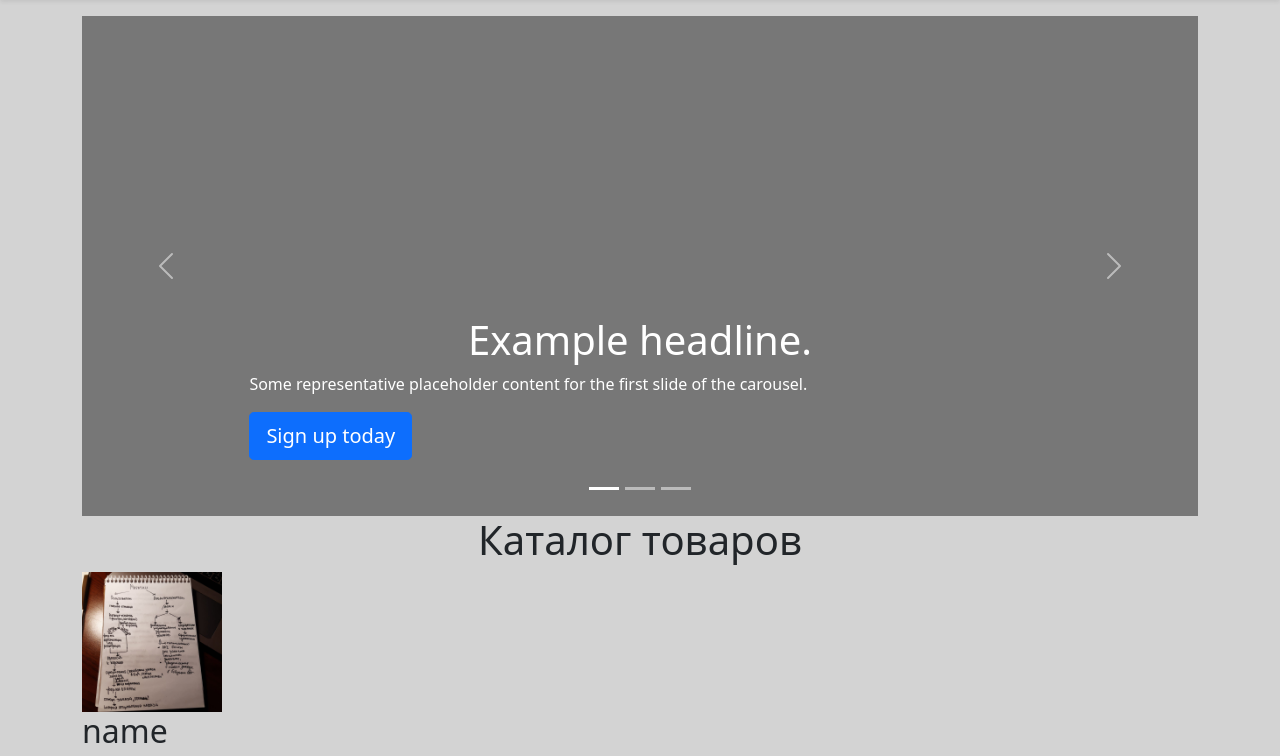
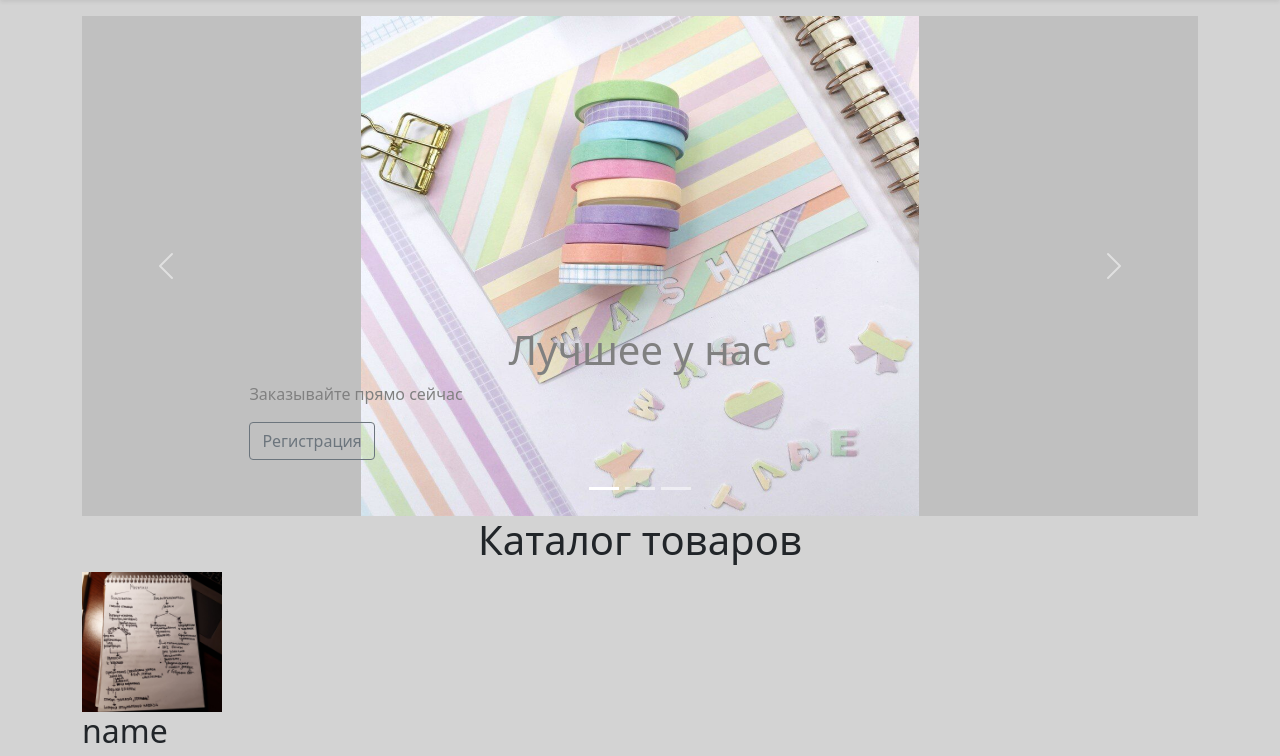
Before and after one commit to delamcon/web, a Flask app: page /catalog in a window 1280 px wide. Shown: the part 71-827 px from the top of the page. Run offline with Flask 2, Linux system fonts and the light colour scheme; data comes from the database, SQL or seed files in the repository.

Commit message:
bonuses and design

```diff
--- a/main.py
+++ b/main.py
@@ -250,7 +250,7 @@ def main():
         if request.method == 'GET':
             if 'admin' in session.keys() and session['admin'] == '4891nimda':
                 info_items = Items.query.all()
-                return render_template('delete_item.html', css_file='delete_item.css', title='Удалить товар',
+                return render_template('delete_item.html', css_file='delete_item.css', title='Удаление товар',
                                        info_items=info_items)
             else:
                 return redirect('/admin85367')
@@ -260,6 +260,10 @@ def main():
             db.session.commit()
             return redirect('/admin85367/panel/delete_item')
 
+    @app.route('/bonus_system')
+    def bonus_system():
+        return render_template('bonuses.html', css_file='bonuses.css', title='Бонусная система')
+
     app.run()
 
 
--- a/templates/catalog.html
+++ b/templates/catalog.html
@@ -6,37 +6,37 @@
       <button type="button" data-bs-target="#myCarousel" data-bs-slide-to="1" aria-label="Slide 2"></button>
       <button type="button" data-bs-target="#myCarousel" data-bs-slide-to="2" aria-label="Slide 3"></button>
     </div>
-    <div class="carousel-inner">
-      <div class="carousel-item active">
-        <svg class="bd-placeholder-img" width="100%" height="100%" xmlns="http://www.w3.org/2000/svg" aria-hidden="true" preserveAspectRatio="xMidYMid slice" focusable="false"><rect width="100%" height="100%" fill="#777"/></svg>
+     <div class="carousel-inner">
+      <div class="carousel-item active" style="background-color:Silver;">
+        <img class="bd-placeholder-img mx-auto d-block"  src="/static/img/tapescar.jpg" width="50%" height="100%">
 
         <div class="container">
           <div class="carousel-caption text-start">
-            <h1>Example headline.</h1>
-            <p>Some representative placeholder content for the first slide of the carousel.</p>
-            <p><a class="btn btn-lg btn-primary" href="#">Sign up today</a></p>
+            <h1 style="color:Gray;">Лучшее у нас</h1>
+            <p style="color:Gray;">Заказывайте прямо сейчас</p>
+            <p><a class="btn btn-outline-secondary" href="/registration">Регистрация</a></p>
           </div>
         </div>
       </div>
-      <div class="carousel-item">
-        <svg class="bd-placeholder-img" width="100%" height="100%" xmlns="http://www.w3.org/2000/svg" aria-hidden="true" preserveAspectRatio="xMidYMid slice" focusable="false"><rect width="100%" height="100%" fill="#777"/></svg>
+      <div class="carousel-item" style="background-color:Silver;">
+        <img class="bd-placeholder-img mx-auto d-block" src="/static/img/highlighterscar.jpg" width="40%" height="100%">
 
         <div class="container">
-          <div class="carousel-caption">
-            <h1>Another example headline.</h1>
-            <p>Some representative placeholder content for the second slide of the carousel.</p>
-            <p><a class="btn btn-lg btn-primary" href="#">Learn more</a></p>
+          <div class="carousel-caption text-start">
+            <h1 style="color:Gray;">Платите бонусами</h1>
+            <p style="color:Gray;">От каждой покупки возвращаем 10% бонусами</p>
+            <p><a class="btn btn-outline-secondary" href="/bonus_system">Подробнее</a></p>
           </div>
         </div>
       </div>
-      <div class="carousel-item">
-        <svg class="bd-placeholder-img" width="100%" height="100%" xmlns="http://www.w3.org/2000/svg" aria-hidden="true" preserveAspectRatio="xMidYMid slice" focusable="false"><rect width="100%" height="100%" fill="#777"/></svg>
+      <div class="carousel-item" style="background-color:Silver;">
+        <img class="bd-placeholder-img mx-auto d-block" src="/static/img/notescar.jpg" width="40%" height="100%">
 
         <div class="container">
-          <div class="carousel-caption text-end">
-            <h1>One more for good measure.</h1>
-            <p>Some representative placeholder content for the third slide of this carousel.</p>
-            <p><a class="btn btn-lg btn-primary" href="#">Browse gallery</a></p>
+          <div class="carousel-caption text-start">
+            <h1 style="color:Gray;">Большой выбор товаров</h1>
+            <p style="color:Gray;">Всё на ваш вкус и цвет)</p>
+            <p><a class="btn btn-outline-secondary" href="/catalog">Каталог</a></p>
           </div>
         </div>
       </div>
```
Also changed, not shown: static/css/bonuses.css (added, +7 -0 lines), templates/bonuses.html (added, +11 -0 lines), templates/main_page.html (+17 -17 lines).
